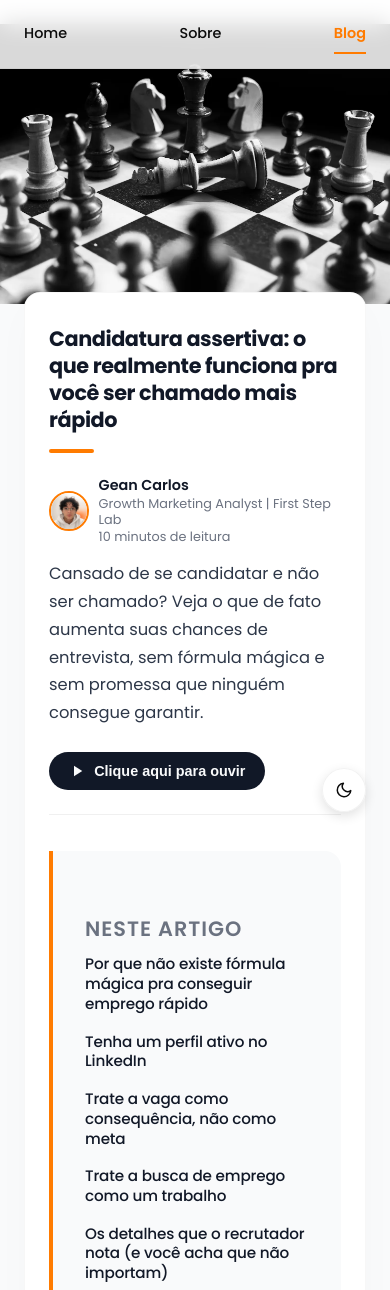
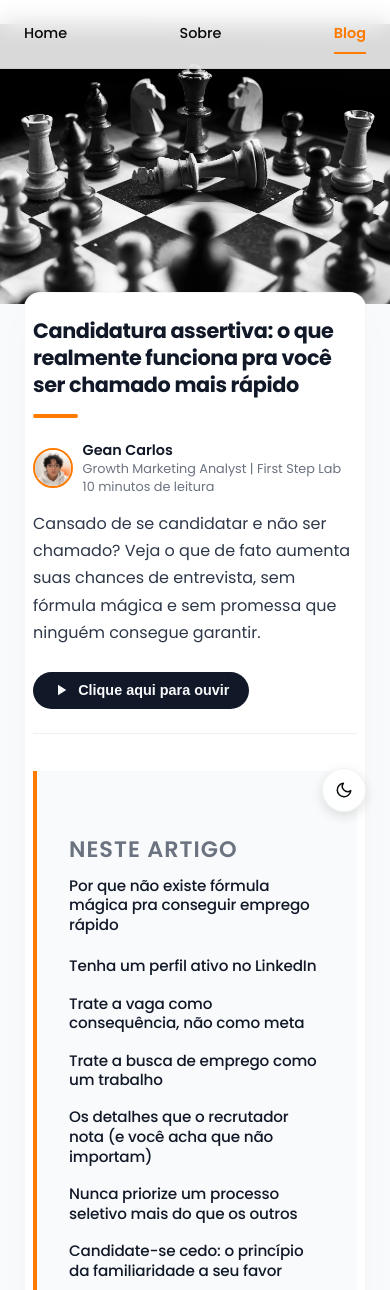
Before and after one commit to Geanccr07/fsl-blog, an Astro site: page /candidatura-assertiva in a window 390 px wide. Shown: the top 1290 px of the page. Built offline with nearby package versions, Linux system fonts and the light colour scheme; Astro itself is replaced by a stand-in of ours.

Commit message:
ajuste tamanho fonte mobile e largura p  artigos mobile

```diff
--- a/src/styles/blog.css
+++ b/src/styles/blog.css
@@ -575,7 +575,7 @@
   }
 
   .blog-post article {
-    padding: 2rem 1.5rem;
+    padding: 1.5rem 0.50rem;
     border-radius: 16px;
   }
 
@@ -604,19 +604,19 @@
   }
 
   .blog-post h2 {
-    font-size: 1.3rem;
+    font-size: 1.4rem;
     margin-top: 2.5rem;
   }
 
   .blog-post h3 {
-    font-size: 1.20rem;
+    font-size: 1.10rem;
     margin-top: 2rem;
   }
 
   .blog-post p,
   .blog-post ul,
   .blog-post ol {
-    font-size: 1.02rem;
+    font-size: 1.0rem;
     line-height: 1.7;
   }
 
```
